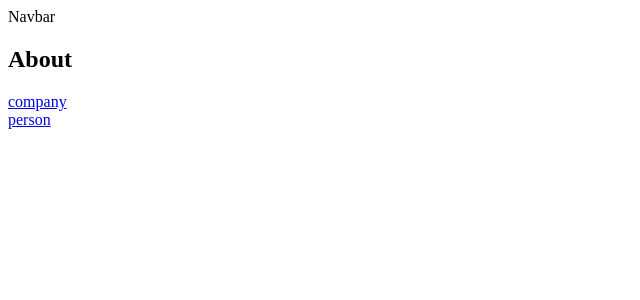
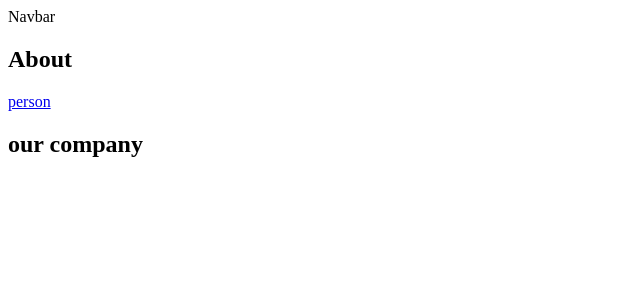
Before and after one commit to priyak1203/react-libraries, a React (Vite) app in the folder 07-MixMaster-ReactRouterDom/: page /about in a window 1280 px wide. Shown: the top 300 px of the page, without its empty margins (0-640 px from the left). Built offline with nearby package versions, Linux system fonts and the light colour scheme.

Commit message:
nested routes index setup

```diff
--- a/07-MixMaster-ReactRouterDom/src/App.jsx
+++ b/07-MixMaster-ReactRouterDom/src/App.jsx
@@ -12,7 +12,7 @@ const router = createBrowserRouter([
         path: 'about',
         element: <About />,
         children: [
-          { path: 'company', element: <h2>our company</h2> },
+          { index: true, element: <h2>our company</h2> },
           { path: 'person', element: <h3>john doe</h3> },
         ],
       },
--- a/07-MixMaster-ReactRouterDom/src/pages/About.jsx
+++ b/07-MixMaster-ReactRouterDom/src/pages/About.jsx
@@ -4,8 +4,7 @@ const About = () => {
   return (
     <div>
       <h2>About</h2>
-      <Link to="company">company</Link>
-      <br />
+
       <Link to="person">person</Link>
       <Outlet />
     </div>
```
